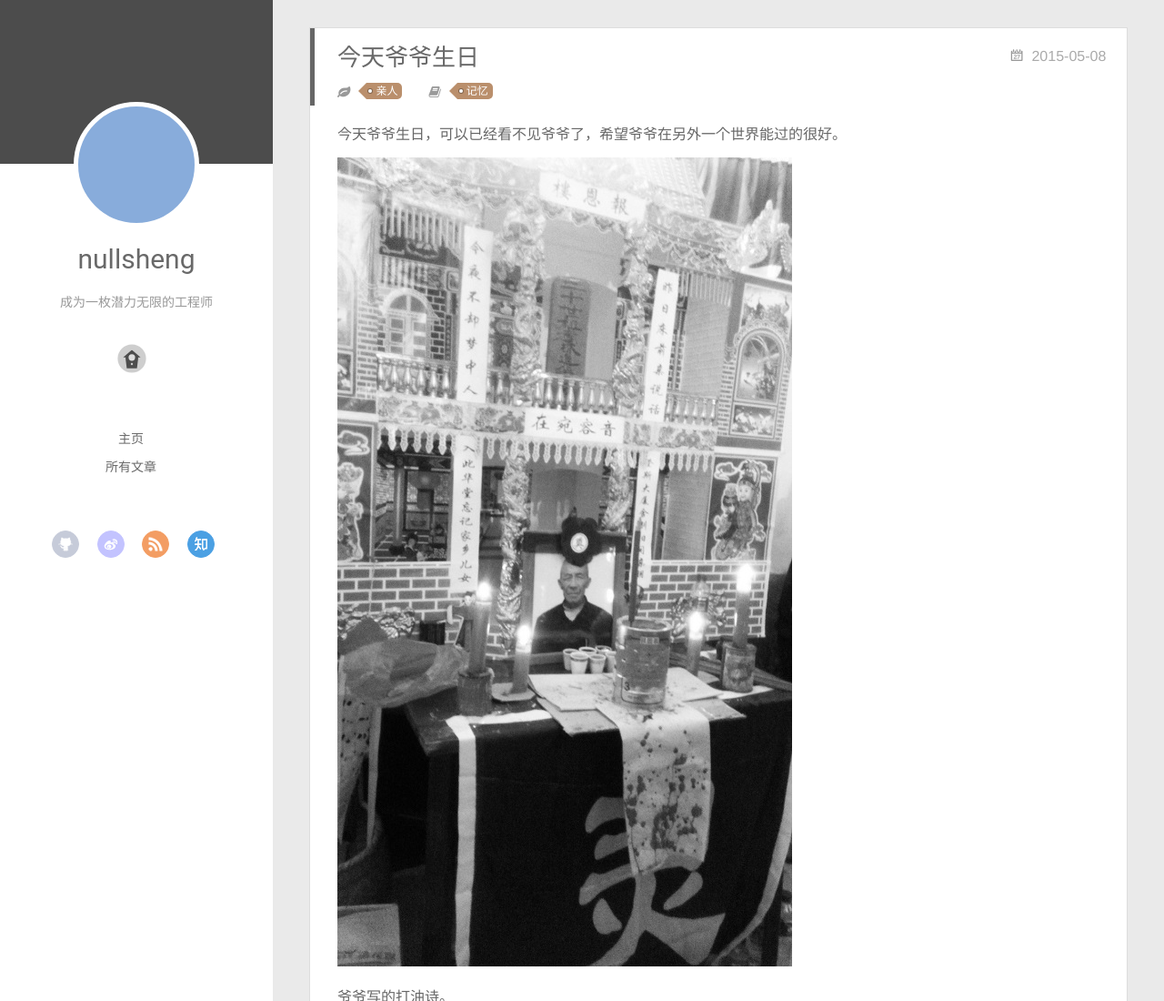
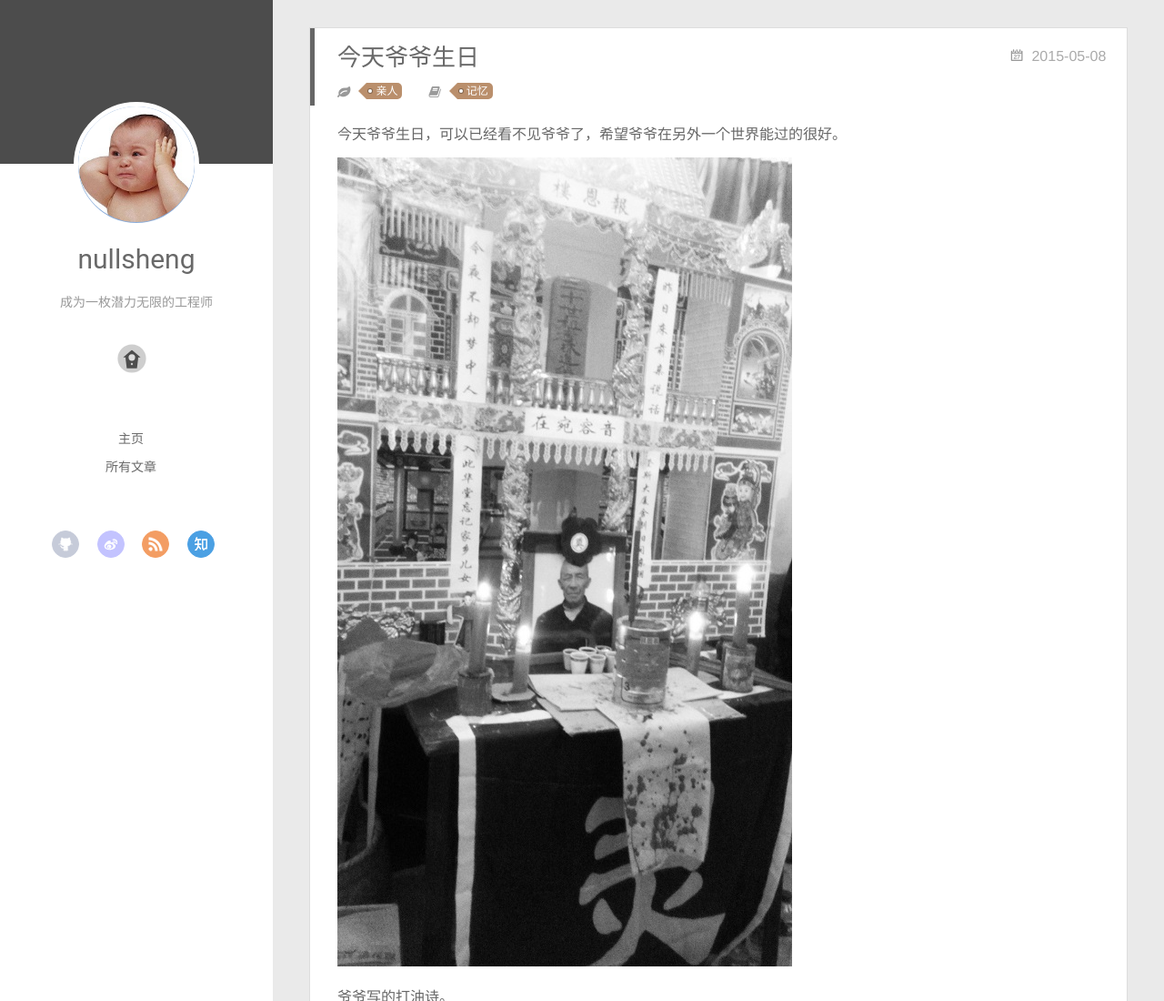
Before and after one commit to nullsheng/nullsheng.github.io, a plain HTML site: page 2015/05/08/今天爷爷生日/index.html in a window 1280 px wide. Shown: the top 1100 px of the page at 91% size. Drawn offline with nearby package versions, Linux system fonts and the light colour scheme; some packages are replaced by stand-ins of ours; a script that the page names is missing.

Commit message:
Site updated: 2015-05-08 17:29:40

```diff
--- a/2015/05/08/今天爷爷生日/index.html
+++ b/2015/05/08/今天爷爷生日/index.html
@@ -44,7 +44,7 @@
 <div class="intrude-less">
 	<header id="header" class="inner">
 		<a href="/" class="profilepic">
-			<img lazy-src="avatar.jpg" class="js-avatar">
+			<img lazy-src="/avatar.jpg" class="js-avatar">
 		</a>
 
 		<hgroup>
@@ -173,7 +173,7 @@
 	<div class="intrude-less">
 		<header id="header" class="inner">
 			<div class="profilepic">
-				<img lazy-src="avatar.jpg" class="js-avatar">
+				<img lazy-src="/avatar.jpg" class="js-avatar">
 			</div>
 			<hgroup>
 			  <h1 class="header-author">nullsheng</h1>
```
Also changed, not shown: 2015/05/08/使用Hexo来写博客了/index.html (+2 -2 lines), 2015/05/08/论文送审了/index.html (+2 -2 lines), archives/2015/05/index.html (+2 -2 lines), archives/2015/index.html (+2 -2 lines), archives/index.html (+2 -2 lines), categories/工作/index.html (+2 -2 lines), categories/杂项/index.html (+2 -2 lines), categories/记忆/index.html (+2 -2 lines), index.html (+2 -2 lines), tags/github/index.html (+2 -2 lines), tags/hexo/index.html (+2 -2 lines), tags/markdown/index.html (+2 -2 lines), tags/亲人/index.html (+2 -2 lines), tags/论文/index.html (+2 -2 lines).
